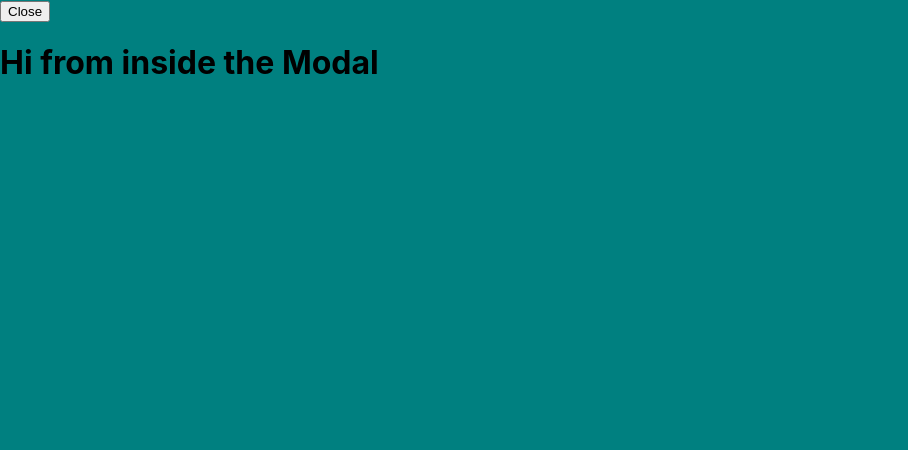
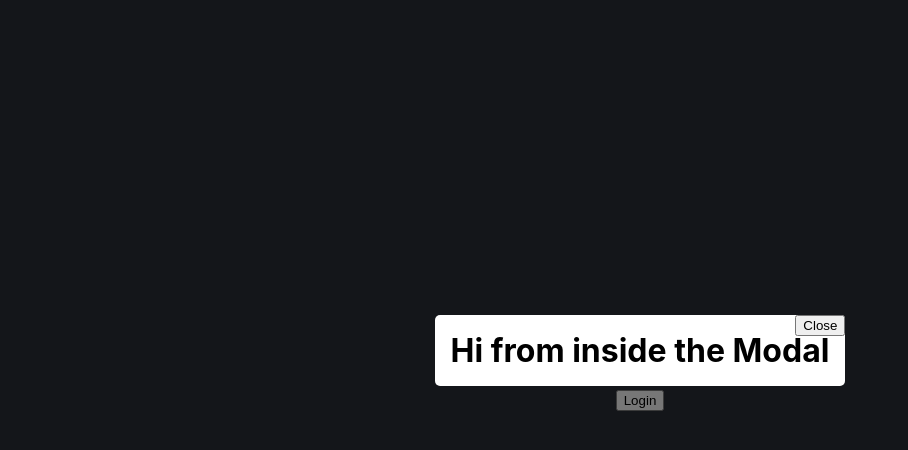
Before and after one commit to gerhynes/level-2-react, a React (Create React App) app: page / in a window 1280 px wide. Both pictures are taken after a click on the button "Login". Shown: the top 450 px of the page, without its empty margins (0-908 px from the left). Built offline with nearby package versions, Linux system fonts and the light colour scheme.

Commit message:
Style Modal

```diff
--- a/src/Modal.js
+++ b/src/Modal.js
@@ -8,7 +8,36 @@ const ModalWrapper = styled.div`
   left: 0;
   width: 100%;
   height: 100%;
-  background: teal;
+  display: flex;
+  justify-content: center;
+  align-items: center;
+`;
+
+const ModalCard = styled.div`
+  position: relative;
+  background: #fff;
+  border-radius: 5px;
+  padding: 1rem;
+  min-width: 320px;
+  box-shadow: 2px 2px 10px rbga(0, 0, 0, 0.3);
+  z-index: 10;
+  margin-bottom: 100px;
+`;
+
+const CloseButton = styled.button`
+  position: absolute;
+  top: 0;
+  right: 0;
+`;
+
+const Background = styled.div`
+  position: absolute;
+  top: 0;
+  left: 0;
+  width: 100%;
+  height: 100%;
+  background: #000;
+  opacity: 0.5;
 `;
 
 export default class Modal extends Component {
@@ -18,8 +47,11 @@ export default class Modal extends Component {
       <Portal>
         {on && (
           <ModalWrapper>
-            <button onClick={toggle}>Close</button>
-            <div>{children}</div>
+            <ModalCard>
+              <CloseButton onClick={toggle}>Close</CloseButton>
+              <div>{children}</div>
+            </ModalCard>
+            <Background onClick={toggle} />
           </ModalWrapper>
         )}
       </Portal>
--- a/src/index.css
+++ b/src/index.css
@@ -1,13 +1,19 @@
+*,
+*::before,
+*::after {
+  box-sizing: border-box;
+  margin: 0;
+}
+
 body {
-  margin: 0;
-  font-family: -apple-system, BlinkMacSystemFont, 'Segoe UI', 'Roboto', 'Oxygen',
-    'Ubuntu', 'Cantarell', 'Fira Sans', 'Droid Sans', 'Helvetica Neue',
+  font-family: -apple-system, BlinkMacSystemFont, "Segoe UI", "Roboto", "Oxygen",
+    "Ubuntu", "Cantarell", "Fira Sans", "Droid Sans", "Helvetica Neue",
     sans-serif;
   -webkit-font-smoothing: antialiased;
   -moz-osx-font-smoothing: grayscale;
 }
 
 code {
-  font-family: source-code-pro, Menlo, Monaco, Consolas, 'Courier New',
+  font-family: source-code-pro, Menlo, Monaco, Consolas, "Courier New",
     monospace;
 }
```
